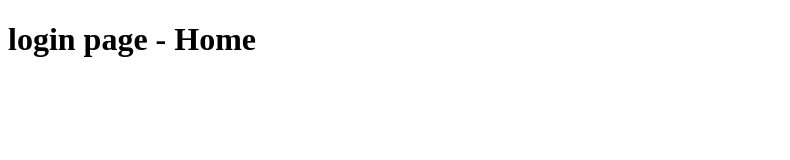
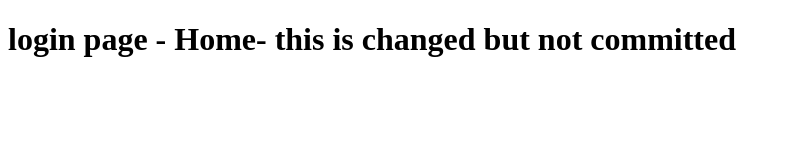
Before and after one commit to asv1997/git_test, a plain HTML site: page login.html in a window 1280 px wide. Shown: the whole page, without its empty margins (0-790 px from the left). Drawn offline with Linux system fonts and the light colour scheme.

Commit message:
modified both the files

```diff
--- a/login.html
+++ b/login.html
@@ -1,5 +1,5 @@
 <!DOCTYPE html>
 <body>
-    <h1>login page - Home</h1>
+    <h1>login page - Home- this is changed but not committed</h1>
 </body>
 </html>
```
Also changed, not shown: login2.html (+1 -1 lines).
